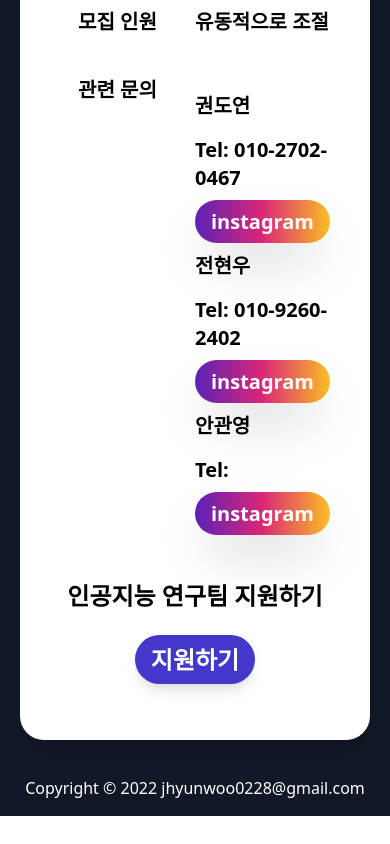
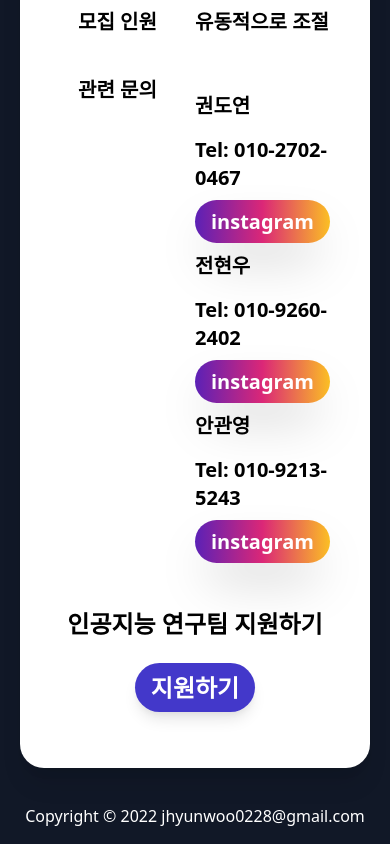
Before and after one commit to jhyunwoo/ai-research-team-web, a plain HTML site: page index.html in a window 390 px wide. Shown: the part 5380-6224 px from the top of the page. Before the commit the page ends 6196 px from the top, so only its background shows below. Drawn offline with nearby package versions, Linux system fonts and the light colour scheme.

Commit message:
add 안관영 phone number

```diff
--- a/index.html
+++ b/index.html
@@ -175,7 +175,7 @@
               </div>
               <div class="flex-1 text-xl font-bold text-left">
                 <div class="my-4">안관영</div>
-                <div class="my-4">Tel: </div>
+                <div class="my-4">Tel: 010-9213-5243</div>
                 <a href="https://instagram.com/_rhks_dks0?utm_medium=copy_link" class="bg-gradient-to-r from-purple-800 via-pink-600 to-yellow-400 text-white shadow-2xl font-bold py-2 px-4 rounded-full my-5">instagram</a>
               </div>
             </div>
```
